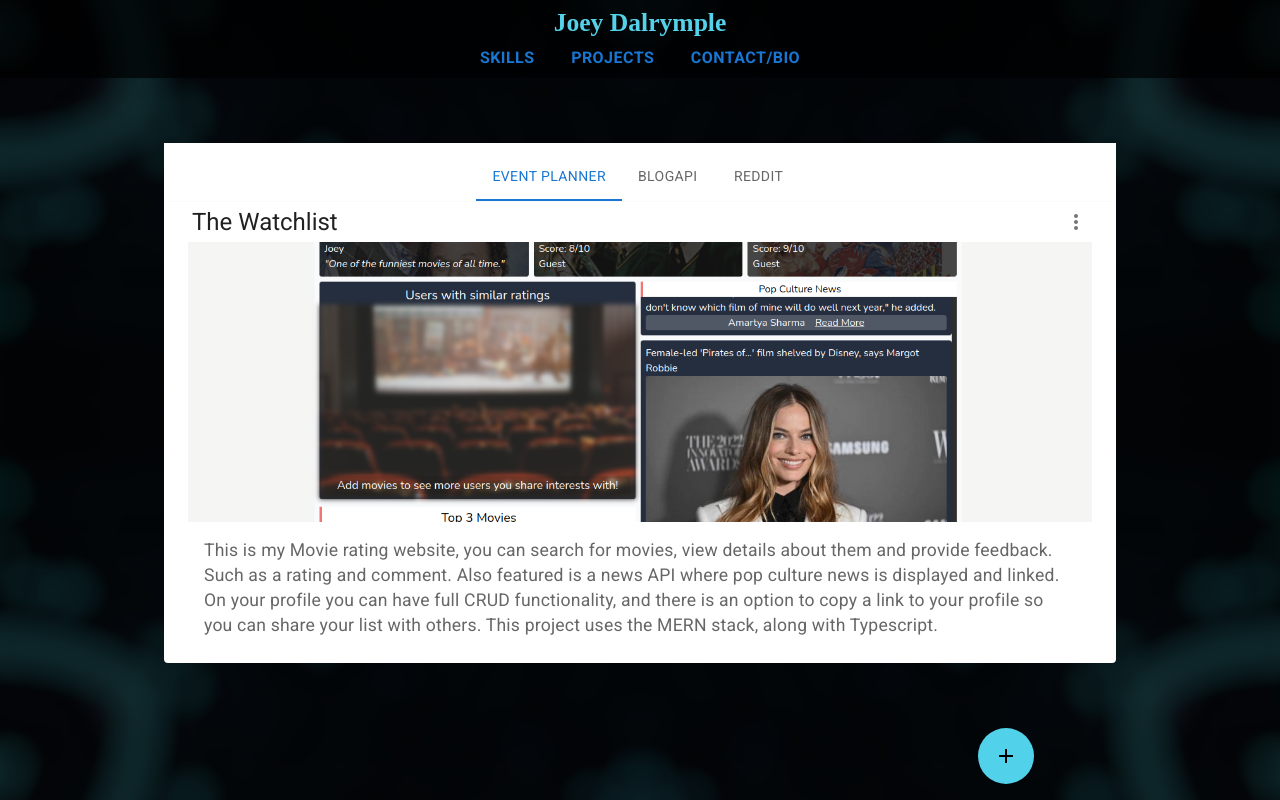
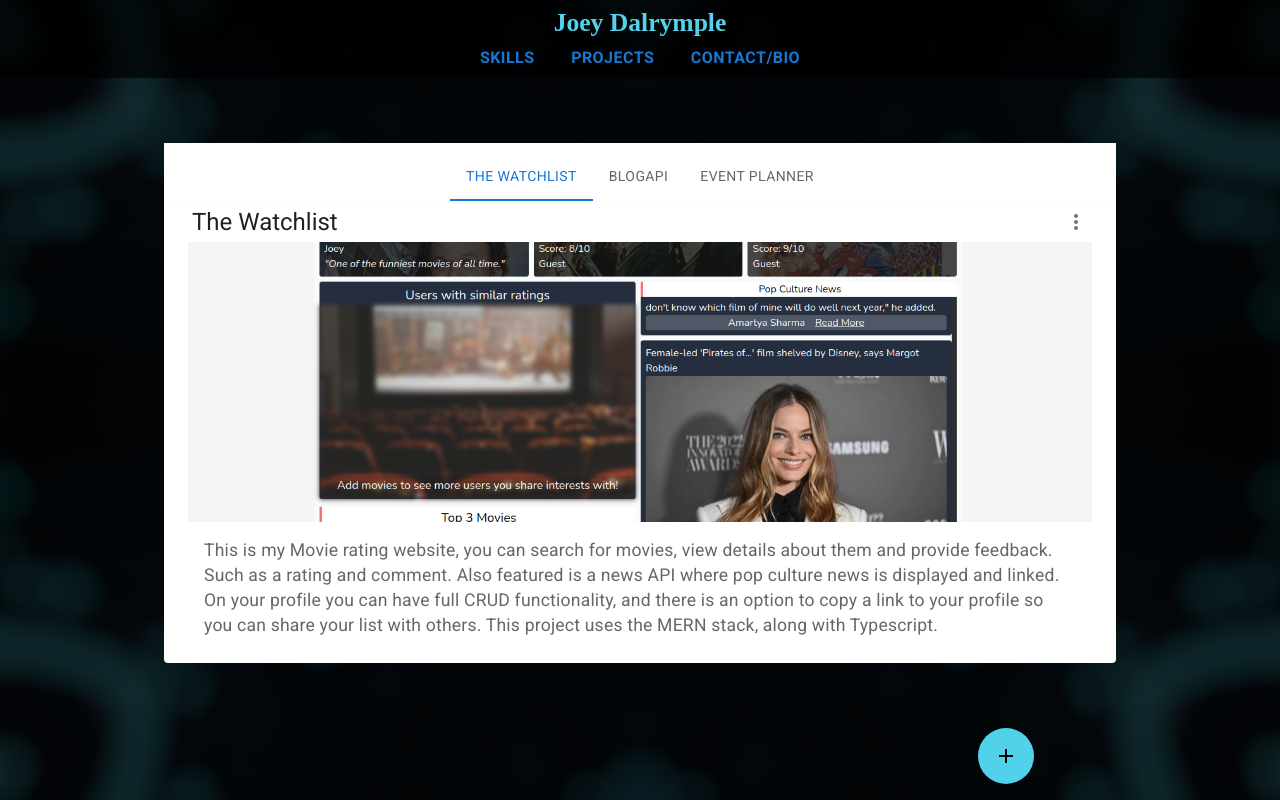
Before and after one commit to Joey-Red/portfolio, a React (Create React App) app: page / in a window 1280 px wide. Both pictures are taken after a click on the button "PROJECTS". Built offline with nearby package versions, Linux system fonts and the light colour scheme; a web font is replaced by a local one.

Commit message:
update project labels

```diff
--- a/src/Components/Projects.js
+++ b/src/Components/Projects.js
@@ -82,9 +82,9 @@ function Projects(props) {
                             onChange={handleChange}
                             aria-label="Projects 1-3"
                         >
-                            <Tab label="Event Planner" {...a11yProps(0)} />
+                            <Tab label="The Watchlist" {...a11yProps(0)} />
                             <Tab label="BlogApi" {...a11yProps(1)} />
-                            <Tab label="Reddit" {...a11yProps(2)} />
+                            <Tab label="Event Planner" {...a11yProps(2)} />
                         </Tabs>
                     </Stack>
                     <Card>{projectSwitch(project)}</Card>
```
